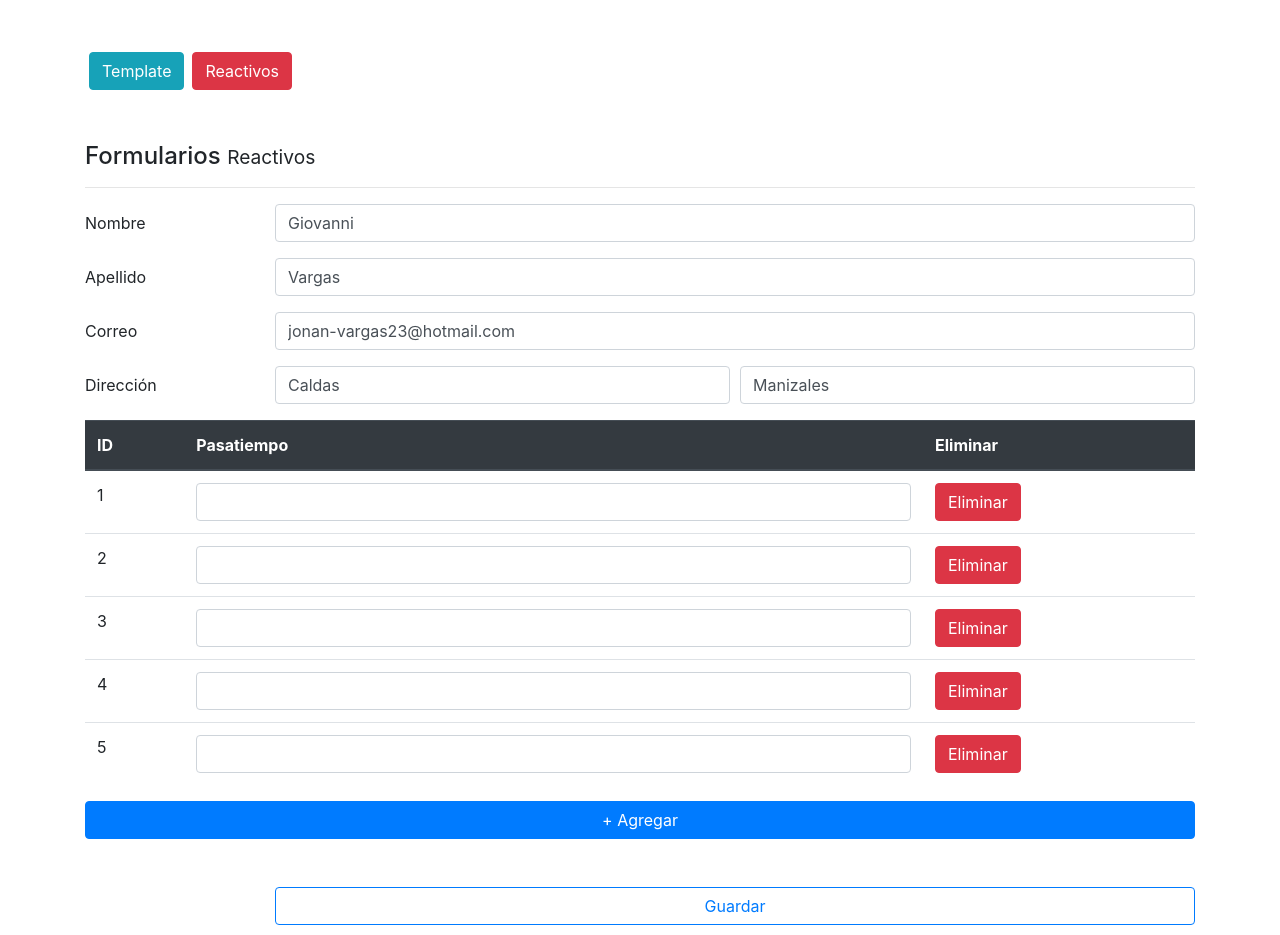
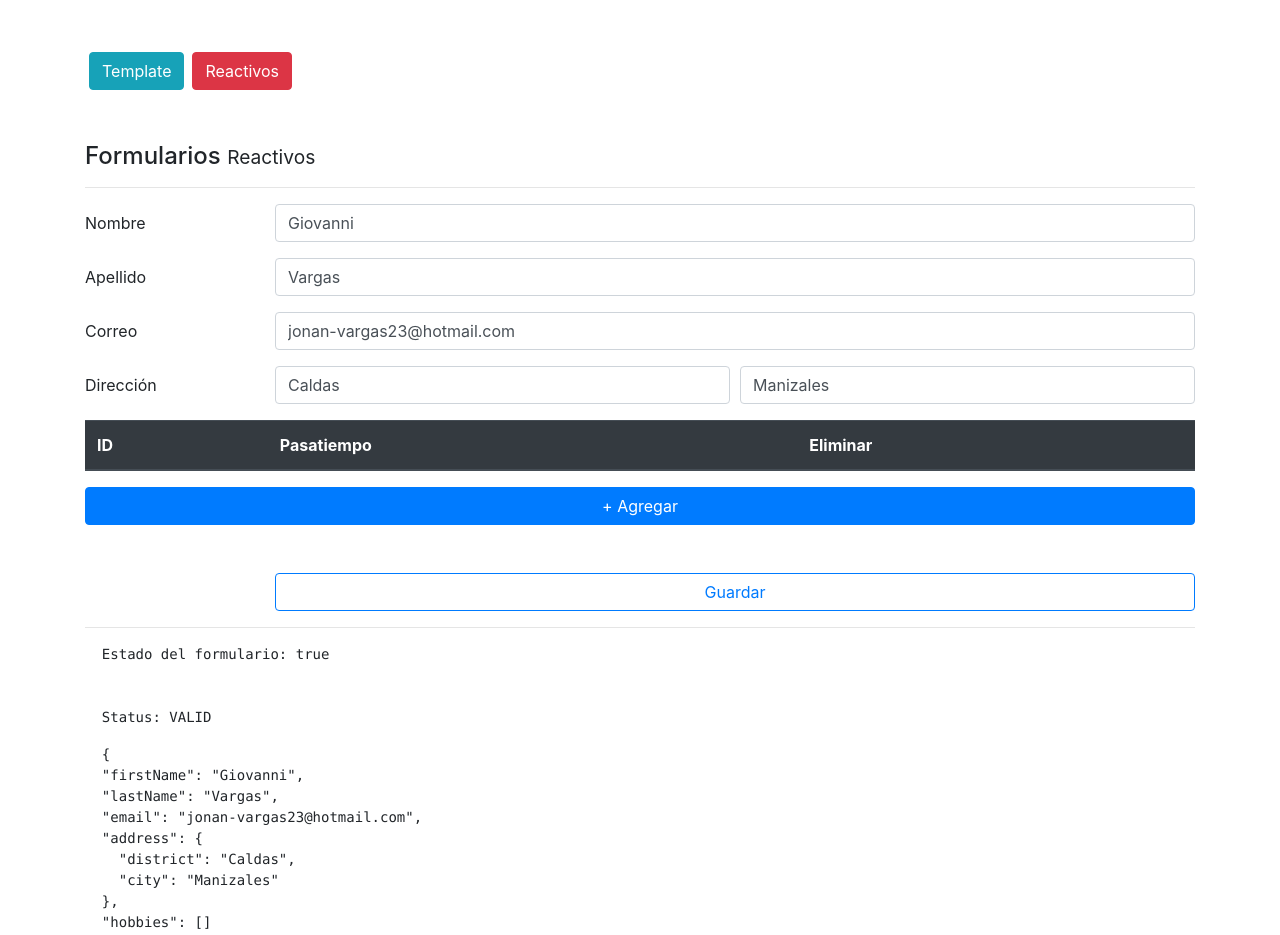
Before and after one commit to jonanv/formularios-angularjs, an Angular app: page /reactive in a window 1280 px wide. Shown: the top 935 px of the page. Built offline with nearby package versions, Linux system fonts and the light colour scheme.

Commit message:
Se elimina campos de acuerdo al index del arreglo

```diff
--- a/src/app/components/reactive/reactive.component.html
+++ b/src/app/components/reactive/reactive.component.html
@@ -65,13 +65,15 @@
                             <input class="form-control" type="text" [formControlName]="i">
                         </td>
                         <td>
-                            <button class="btn btn-danger">Eliminar</button>
+                            <button class="btn btn-danger" (click)="deleteHobbie(i)">Eliminar</button>
                         </td>
                     </tr>
                 </tbody>
             </table>
 
-            <button class="btn btn-primary btn-block mt-3 mb-5" type="button">+ Agregar</button>
+            <button class="btn btn-primary btn-block mt-3 mb-5" type="button" (click)="hobbie()">
+              + Agregar
+            </button>
 
         </div>
     </div>
--- a/src/app/components/reactive/reactive.component.ts
+++ b/src/app/components/reactive/reactive.component.ts
@@ -60,9 +60,7 @@ export class ReactiveComponent implements OnInit {
         district: ['', Validators.required],
         city: ['', Validators.required]
       }),
-      hobbies: this.formBuilder.array([
-        [''], [''], [''], [''], ['']
-      ])
+      hobbies: this.formBuilder.array([])
     });
   }
 
@@ -77,6 +75,16 @@ export class ReactiveComponent implements OnInit {
         city: "Manizales"
       }
     });
+  }
+
+  hobbie() {
+    this.getHobbies.push(
+      this.formBuilder.control('', Validators.required)
+    );
+  }
+
+  deleteHobbie(index: number) {
+    this.getHobbies.removeAt(index);
   }
 
   save() {
```
